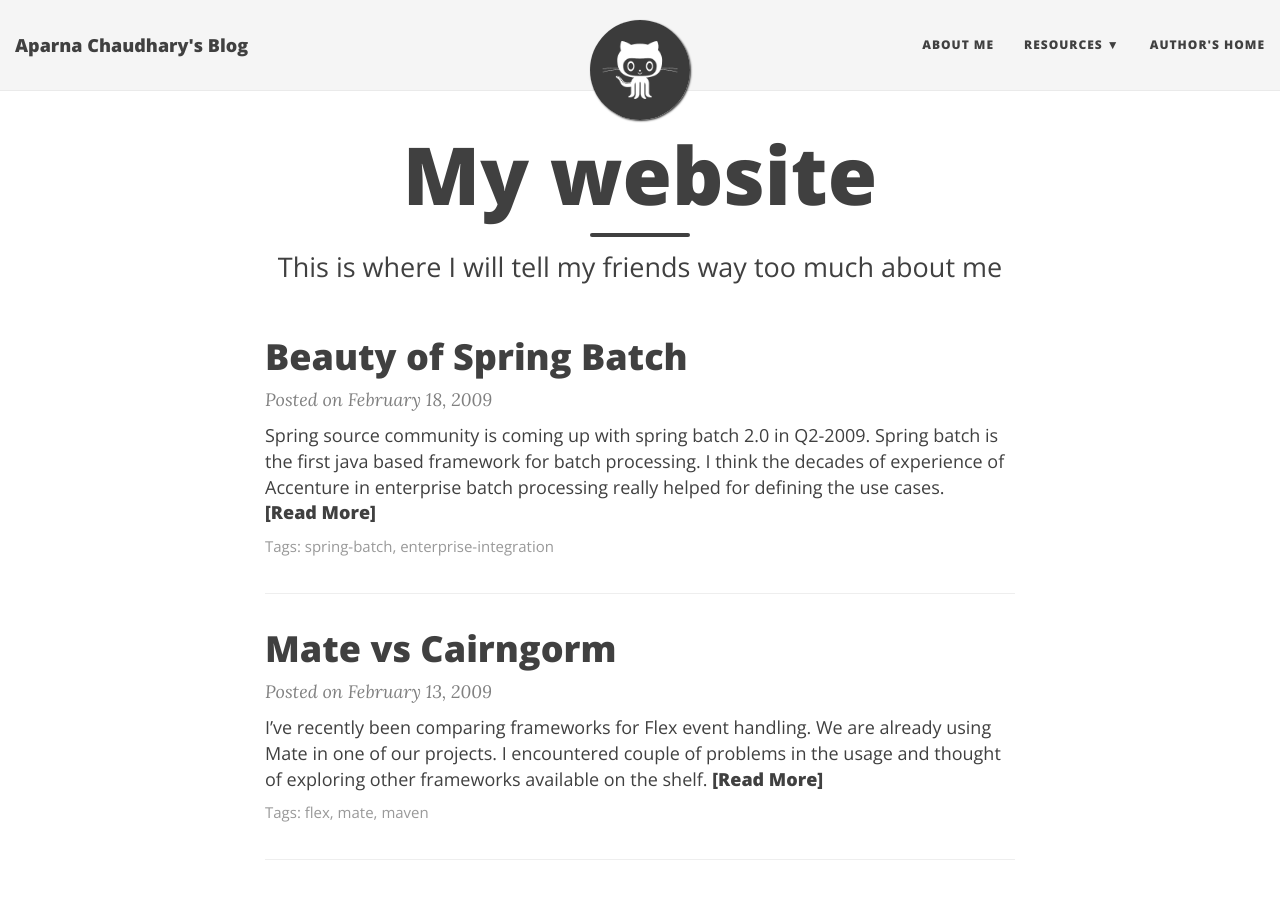
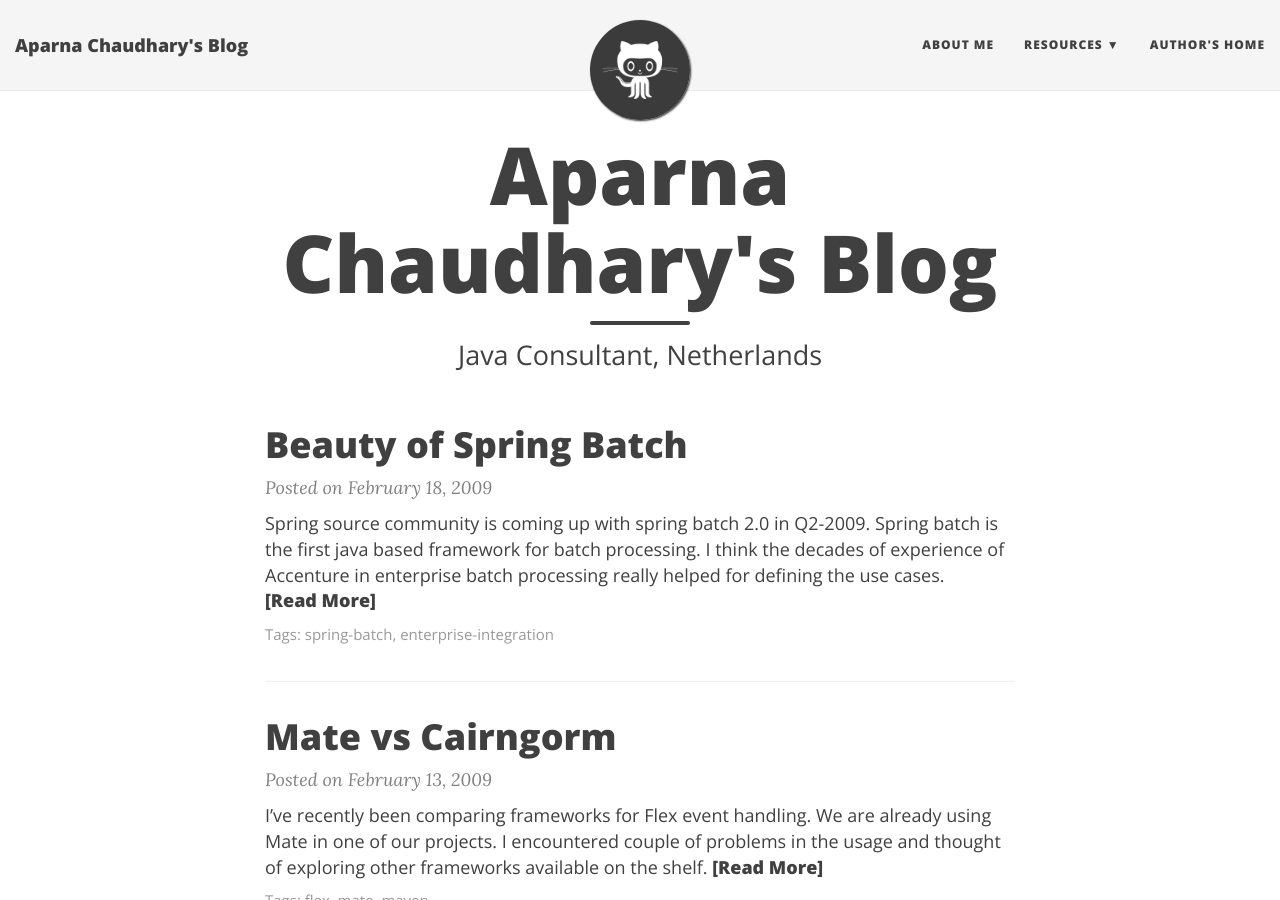
Before and after one commit to aparnachaudhary/aparnachaudhary.github.io, a Jekyll site: the page built from index.html, in a window 1280 px wide and 900 px high. Built offline with Jekyll 4.4.1, drawn with Linux system fonts in a browser that asks for light colours; nearby versions of some CDN libraries; the list of posts is cut into pages by our own code.

Commit message:
Update index.html

```diff
--- a/index.html
+++ b/index.html
@@ -1,7 +1,7 @@
 ---
 layout: page
-title: My website
-subtitle: This is where I will tell my friends way too much about me
+title: Aparna Chaudhary's Blog
+subtitle: Java Consultant, Netherlands
 use-site-title: true
 ---
 
```
